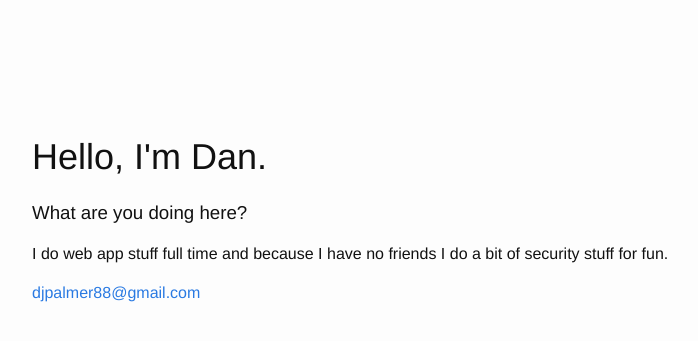
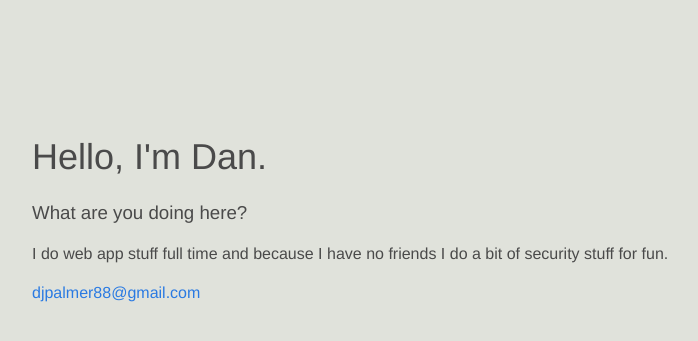
Before and after one commit to djpalmer88/djpalmer88.github.io, a Jekyll site: the page built from index.md, in a window 1280 px wide. Shown: the top 341 px of the page, without its empty margins (238-936 px from the left). Built offline with Jekyll 4.4.1, drawn with Linux system fonts in a browser that asks for light colours.

Commit message:
Change style

```diff
--- a/_sass/home.scss
+++ b/_sass/home.scss
@@ -1,3 +1,8 @@
 .home {
+  color: #4A4A4A;
   margin-top: 100px;
 }
+
+body {
+  background-color: #E0E2DB;
+}
```
